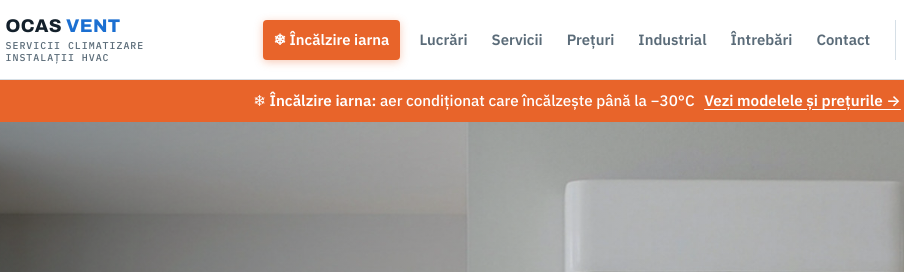
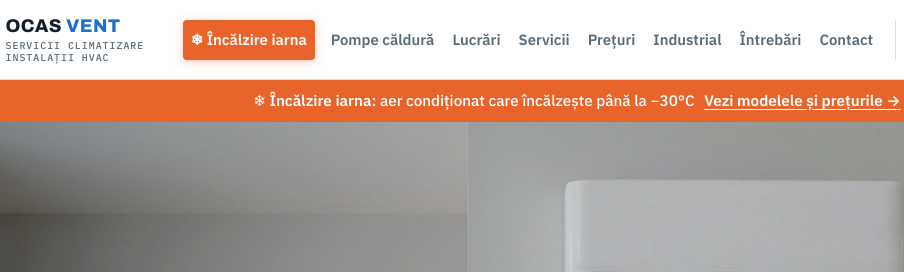
Before and after one commit to ocasvent/Site, a plain HTML site: page index.html in a window 1280 px wide. Shown: the top 272 px of the page, 63-967 px from the left. Drawn offline with Linux system fonts and the light colour scheme.

Commit message:
Meniu: link Pompe caldura, ajustare latime
Co-Authored-By: Claude Opus 5.5 <noreply@anthropic.com>
Claude-Session: https://claude.ai/code/session_019ea3RuuvMhsMwLYG4Yfdaj

```diff
--- a/index.html
+++ b/index.html
@@ -75,8 +75,8 @@ header{position:sticky;top:env(safe-area-inset-top,0px);z-index:5;background:var
 @media(max-width:620px){.pc-grid{grid-template-columns:1fr}}
 .winter-bar{display:block;background:#E8642A;color:#fff;text-align:center;text-decoration:none;padding:10px 16px;font:500 .95rem/1.4 var(--f-body)}.winter-bar span{white-space:nowrap;text-decoration:underline;text-underline-offset:3px;margin-left:6px;font-weight:600}.winter-bar:hover{background:#cf5420}
 .links a.nav-iarna{background:#E8642A;color:#fff;font-weight:700;margin-right:6px;box-shadow:0 2px 8px rgba(232,100,42,.35)}.links a.nav-iarna:hover{background:#cf5420;color:#fff}
-@media(max-width:1100px){.links a.nav-iarna{margin:8px 0;border-radius:6px;border-bottom:0;text-align:center}}
-.links a{text-decoration:none;color:var(--muted);white-space:nowrap;padding:8px 11px;border-radius:4px}
+@media(max-width:1260px){.links a.nav-iarna{margin:8px 0;border-radius:6px;border-bottom:0;text-align:center}}
+.links a{text-decoration:none;color:var(--muted);white-space:nowrap;padding:8px 8px;border-radius:4px}
 .links a:hover{color:var(--ink);background:var(--bg)}
 .acts{display:flex;align-items:center;gap:8px;flex:none}
 .callbox{display:grid;gap:0}
@@ -95,7 +95,7 @@ header{position:sticky;top:env(safe-area-inset-top,0px);z-index:5;background:var
 @media (max-width:360px){.call span{display:none}}
 .menu-btn{display:none;width:44px;height:44px;align-items:center;justify-content:center;border:1px solid var(--line);border-radius:4px;background:var(--surface);color:var(--ink);cursor:pointer;order:3}
 header .wrap.nav{max-width:1280px}
-@media (max-width:1100px){
+@media (max-width:1260px){
   .links{display:none;position:absolute;left:0;right:0;top:100%;flex-direction:column;align-items:stretch;gap:0;margin:0;padding:8px max(16px,env(safe-area-inset-right,0px)) 14px max(16px,env(safe-area-inset-left,0px));background:var(--surface);border-right:0;border-bottom:1px solid var(--line);box-shadow:0 10px 20px rgba(0,0,0,.08)}
   .links.open{display:flex}
   .links a{padding:14px 8px;font-size:1.02rem;border-bottom:1px solid var(--line);border-radius:0}
@@ -509,7 +509,7 @@ footer{border-top:1px solid var(--line);padding-block:32px;font-size:.85rem;colo
       <span><b>OCAS <i style="font-style:normal;color:var(--cold)">VENT</i></b><small>Servicii climatizare<br>Instalații HVAC</small></span>
     </a>
     <nav class="links" id="links" aria-label="Meniu">
-      <a href="#iarna" class="nav-iarna">❄ Încălzire iarna</a><a href="#vitrina">Lucrări</a><a href="#servicii">Servicii</a><a href="#pachete">Prețuri</a><a href="#industrial">Industrial</a><a href="#intrebari">Întrebări</a><a href="#contact">Contact</a>
+      <a href="#iarna" class="nav-iarna">❄ Încălzire iarna</a><a href="#pompe">Pompe căldură</a><a href="#vitrina">Lucrări</a><a href="#servicii">Servicii</a><a href="#pachete">Prețuri</a><a href="#industrial">Industrial</a><a href="#intrebari">Întrebări</a><a href="#contact">Contact</a>
     </nav>
     <div class="acts">
       <button class="menu-btn" id="menubtn" type="button" aria-label="Deschide meniul" aria-expanded="false" aria-controls="links"><svg viewBox="0 0 24 24" width="22" height="22" aria-hidden="true"><path d="M4 7h16M4 12h16M4 17h16" stroke="currentColor" stroke-width="2" stroke-linecap="round"/></svg></button>
```
